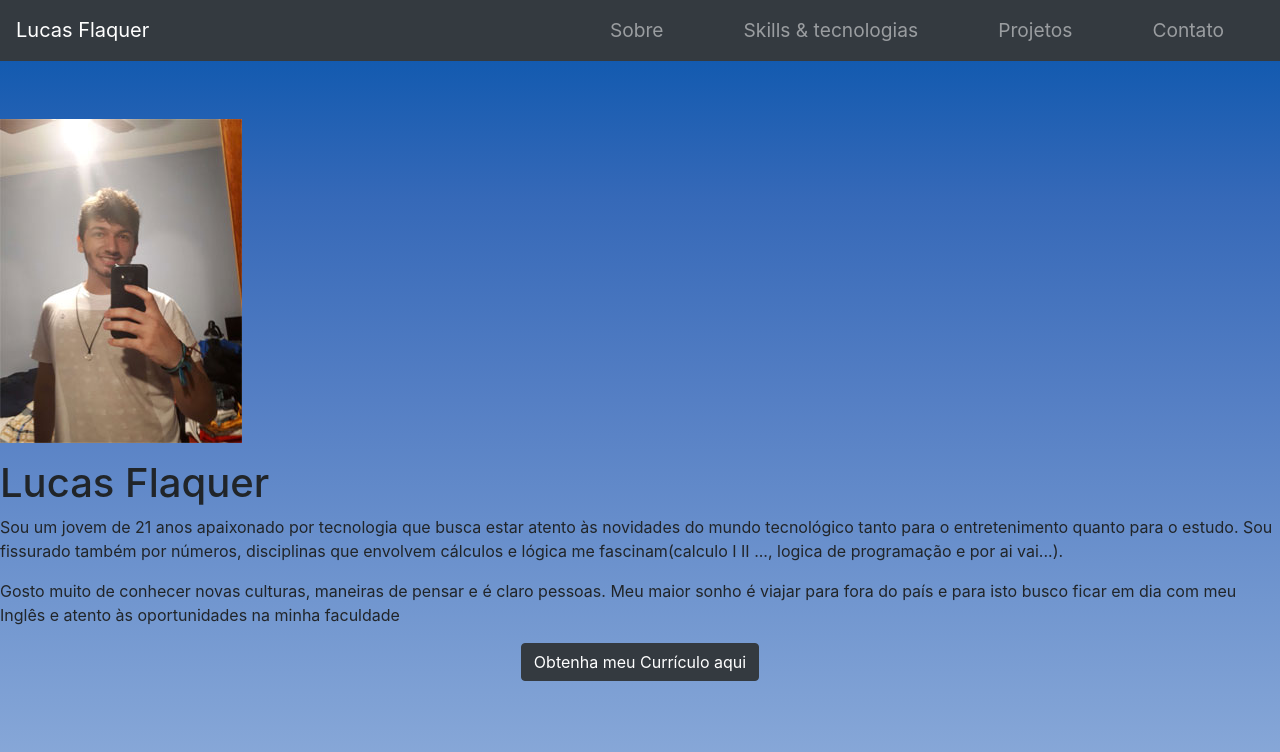
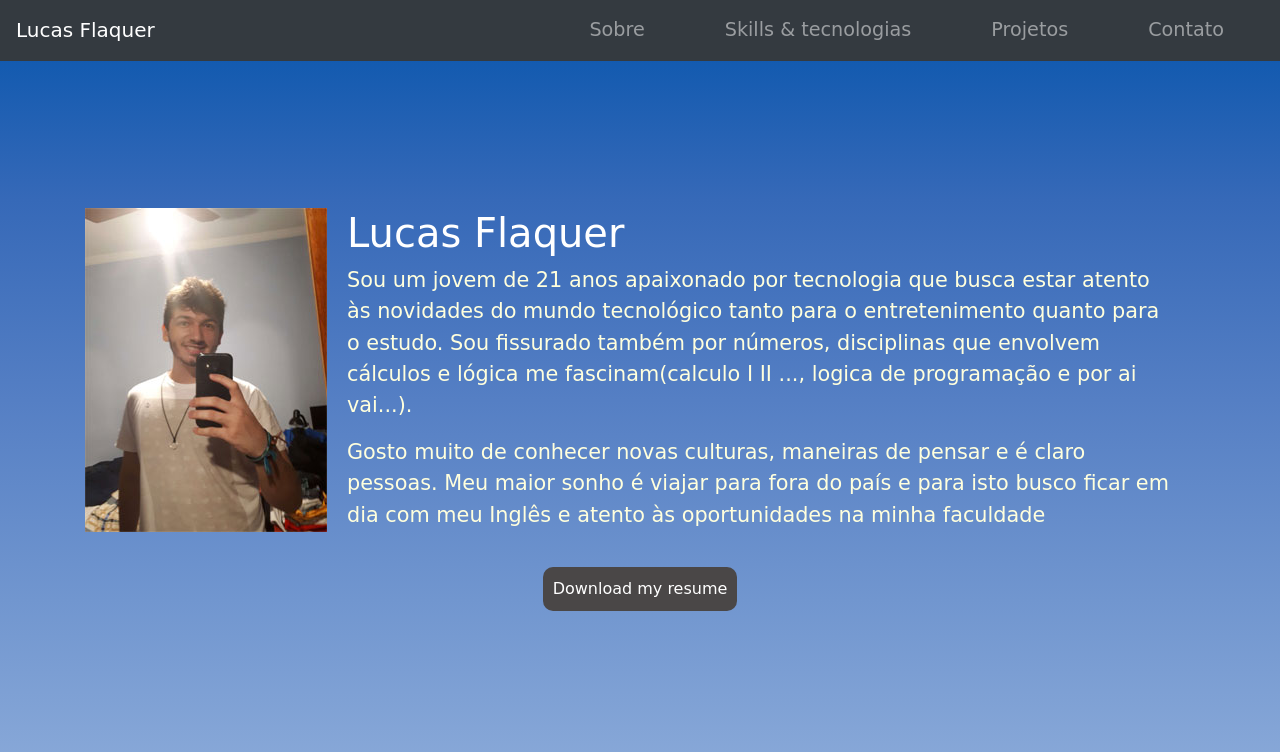
Before and after one commit to LucasFlaquer/myPortifolio, a plain HTML site: page index.html in a window 1280 px wide. Drawn offline with Linux system fonts and the light colour scheme.

Commit message:
main structure

```diff
--- a/css/main.css
+++ b/css/main.css
@@ -1,3 +1,7 @@
+body {
+	font-family: cursive;
+}
+
 .nav-item {
 	margin: auto 40px;
 	font-size: 1.2rem;
@@ -12,3 +16,32 @@
 	height: 100vh;
 	background-image: linear-gradient(to top, #8dacda, #7196cf, #557fc4, #3669b8, #0454ac);
 }
+
+.main--box {
+	display: flex;
+	align-items: center;
+}
+
+.main--description {
+	padding: 20px;
+}
+.main--title {
+	color: #fff;
+}
+.main--text {
+	font-size: 1.3em;
+	color: #ffd;
+}
+
+.resume-download {
+	color: #fff;
+    background: #4a4747;
+    padding: 10px;
+    display: inline-block;
+    border-radius: 10px;
+}
+.resume-download:hover {
+	text-decoration: none;
+	background: #4e5555;
+	color: #fff;
+}
--- a/index.html
+++ b/index.html
@@ -25,23 +25,24 @@
 
 	<section class="main">
 
+		<div class="container">
 			<div class="main--box">
 				<figure class="figure">
 					<img class="image" src="img/perfil.jpg" alt="">
 				</figure>
 				<div class="main--description">
 					<h1 class="main--title">Lucas Flaquer</h1>
-				<p class="main-description">
+					<p class="main--text">
 						Sou um jovem de 21 anos apaixonado por tecnologia que busca estar atento às novidades do mundo tecnológico tanto para o entretenimento quanto para o estudo. Sou fissurado também por números,
 						disciplinas que envolvem cálculos e lógica me fascinam(calculo I II ..., logica de programação e por ai vai...).
 					</p>
-				<p class="main-description">
+					<p class="main--text">
 						Gosto muito de conhecer novas culturas, maneiras de pensar e é claro pessoas. Meu maior sonho é viajar para fora do país e para isto busco ficar em dia com meu Inglês e atento às oportunidades na minha faculdade
 					</p>
 				</div>
-
 			</div>
-		<a class="btn btn-dark" href="#">Obtenha meu Currículo aqui</a>
+		</div>
+		<a class="resume-download" href="#">Download my resume</a>
 
 
 
```
Lines whose indentation alone changed are shown as unchanged.
